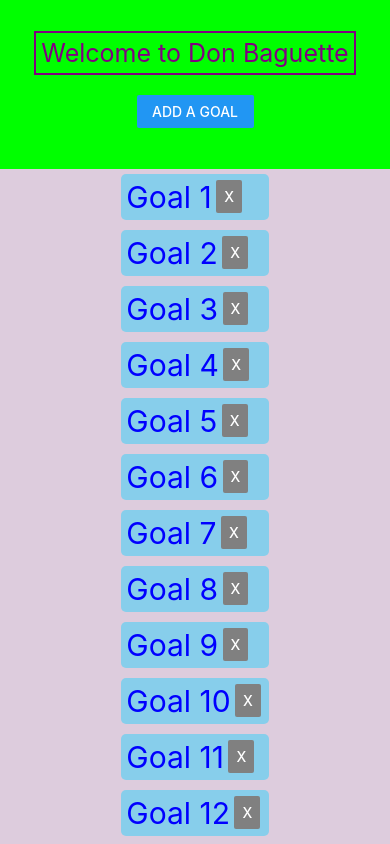
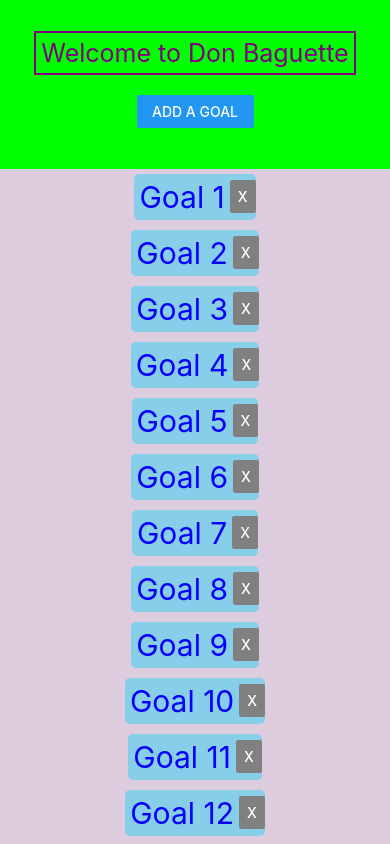
Before and after one commit to haoniu08/mobile2024fall-HN, a React Native app: screen / in a window 390 px wide. Built offline with nearby package versions, Linux system fonts and the light colour scheme.

Commit message:
fixed some of the previous bugs (center alignment etc.)

```diff
--- a/App.js
+++ b/App.js
@@ -31,10 +31,15 @@ export default function App() {
 
   // define a function to handle the received data
   function handleReceivedData(data) {
-    setGoals((currentGoals) => [
-      ...currentGoals,
-      { text: data, id: Math.random()}
-    ]);
+    // setGoals((currentGoals) => [
+    //   ...currentGoals,
+    //   { text: data, id: Math.random()}
+    // ]);
+    // trying out Neda's way
+    let newGoal = { text: data, id: Math.random().toString() };
+    setGoals((prevGoals) => {
+      return [...prevGoals, newGoal];
+    });
     setIsModalVisible(false);
   }
 
@@ -72,6 +77,7 @@ export default function App() {
       <View style={styles.bottomSection}>
         {/* <test FlatList */}
         <FlatList
+          contentContainerStyle={styles.scrollViewContainer}
           data={goals}
           renderItem={({ item }) => (
             <GoalItem deleteHandler={handleDeletedGoals} goalObj={item} />
@@ -91,10 +97,6 @@ const styles = StyleSheet.create({
     color: 'blue',
     padding: 5,
   },
-  userInput: {
-    backgroundColor: 'skyblue',
-    borderRadius: 100,
-  },
   safeArea: {
     flex: 1,
     backgroundColor: 'lightblue',
@@ -113,7 +115,6 @@ const styles = StyleSheet.create({
     flex: 4,
     width: '100%',
     justifyContent: 'center',
-    alignItems: 'center',
     backgroundColor: '#dcd',
   },
 });
```
